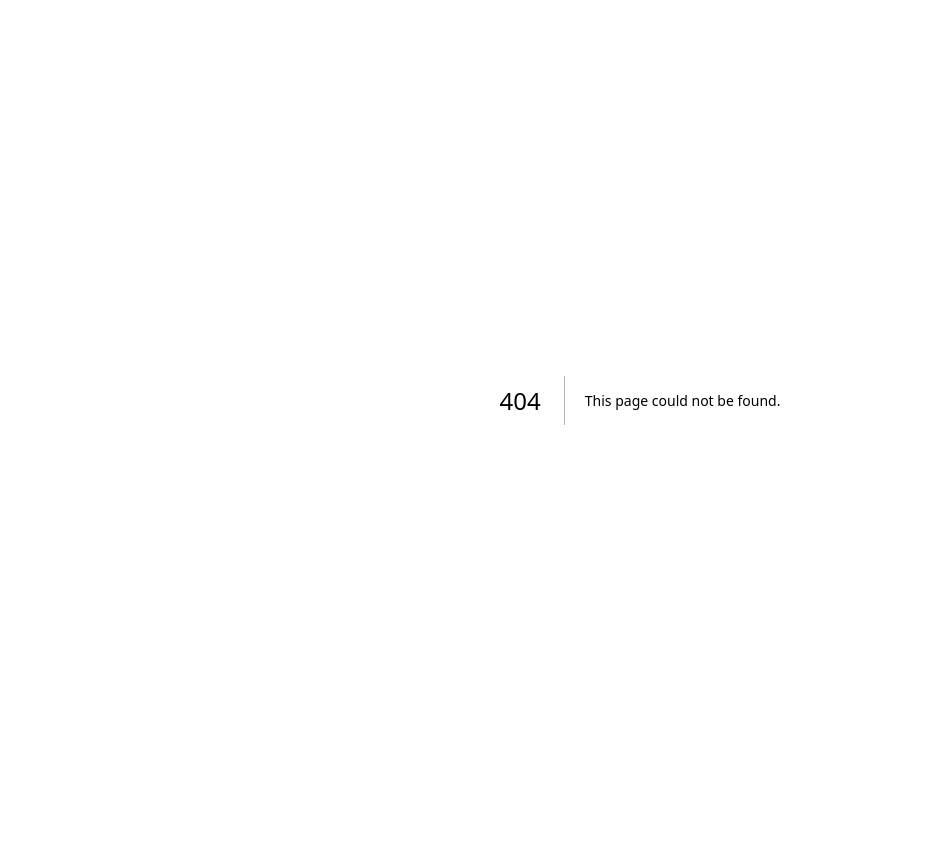
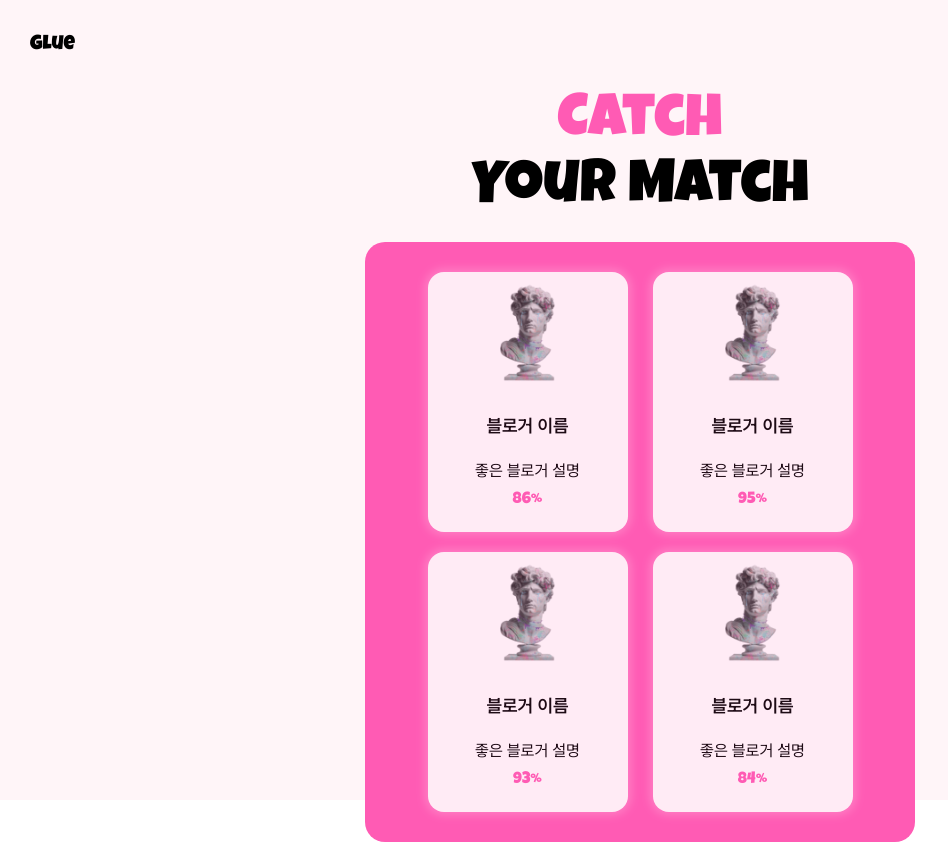
Before and after one commit to yeyounging/glue-fe, a Next.js app: page /match in a window 1280 px wide. Before the commit this address had no page. Shown: the whole page, without its empty margins (0-948 px from the left). Before the commit the page ends 800 px from the top, so only its background shows below. Built offline with nearby package versions, Linux system fonts and the light colour scheme.

Commit message:
feat: 매칭 페이지 구현

```diff
--- a/src/app/globals.css
+++ /dev/null
@@ -1,43 +0,0 @@
-@tailwind base;
-@tailwind components;
-@tailwind utilities;
-
-body {
-  color: rgb(var(--foreground-rgb));
-  background: linear-gradient(
-      to bottom,
-      transparent,
-      rgb(var(--background-end-rgb))
-    )
-    rgb(var(--background-start-rgb));
-}
-
-@layer utilities {
-  .text-balance {
-    text-wrap: balance;
-  }
-}
-
-.absolute-background-drawing {
-  position: absolute;
-
-  top: -10px;
-  left: 50%;
-
-  transform: translate(-50%, -10px);
-  z-index: -1;
-}
-
-.text-shadow-primary:hover {
-  filter: drop-shadow(0 0 0.75rem #f08d53);
-}
-
-.text-overflow {
-  text-overflow: ellipsis;
-  overflow: hidden;
-  word-break: break-word;
-
-  display: -webkit-box;
-  -webkit-line-clamp: 4;
-  -webkit-box-orient: vertical;
-}
--- /dev/null
+++ b/src/app/match/layout.tsx
@@ -0,0 +1,28 @@
+import type { Metadata } from 'next';
+import { ReactNode } from 'react';
+import Link from 'next/link';
+import { Nav, PortalContainer } from '@/components/Common';
+
+export const metadata: Metadata = {
+  title: '매치',
+  description: 'Glue, The Blog Playground!',
+};
+
+export default function MatchLayout({
+  children,
+}: Readonly<{
+  children: ReactNode;
+}>) {
+  return (
+    <main className="w-full h-full bg-[#FFF5F8]">
+      <Nav>
+        <Link href="/" className="text-20 font-luckiest">
+          Glue
+        </Link>
+        <PortalContainer id="match-portal-container" />
+      </Nav>
+
+      {children}
+    </main>
+  );
+}
--- /dev/null
+++ b/src/app/match/page.tsx
@@ -0,0 +1,88 @@
+'use client';
+
+import { usePortal } from '@/hooks';
+import { NavigationIcons } from '@/components/Common';
+import Card from '@/components/MatchCards/Card';
+import Image from 'next/image';
+import Link from 'next/link';
+
+// FIXME: 더미 데이터 삭제
+const dummyMatches = [
+  {
+    id: 0,
+    name: '블로거 이름',
+    description: '좋은 블로거 설명',
+    matchRate: 86,
+    imageSrc: '/images/1.png',
+  },
+  {
+    id: 1,
+    name: '블로거 이름',
+    description: '좋은 블로거 설명',
+    matchRate: 95,
+    imageSrc: '/images/1.png',
+  },
+  {
+    id: 2,
+    name: '블로거 이름',
+    description: '좋은 블로거 설명',
+    matchRate: 93,
+    imageSrc: '/images/1.png',
+  },
+  {
+    id: 3,
+    name: '블로거 이름',
+    description: '좋은 블로거 설명',
+    matchRate: 84,
+    imageSrc: '/images/1.png',
+  },
+] as const;
+
+export default function Page() {
+  const port = usePortal({ id: 'match-portal-container' });
+
+  return (
+    <section className="w-full relative">
+      {port?.(
+        <div className="flex gap-20">
+          <NavigationIcons />
+        </div>,
+      )}
+
+      <section className="absolute-center w-[550px] top-50 flex flex-col gap-20">
+        <h1 className="font-luckiest text-60 text-center leading-[1.1]">
+          <div className="text-[#FF5BB4]">Catch</div>
+          <div>Your Match</div>
+        </h1>
+
+        <div className="w-full h-[600px] bg-[#FF5BB4] rounded-20 grid grid-cols-2 grid-rows-2 justify-items-center items-center px-50 py-20">
+          {dummyMatches.map(
+            ({ id, name, description, matchRate, imageSrc }) => (
+              <Link key={id} href={`/blog/${id}`}>
+                <Card width="w-200" height="h-260">
+                  <Card.Image>
+                    <Image
+                      src={imageSrc}
+                      fill
+                      objectFit="contain"
+                      alt={`${name} image`}
+                      className="rounded-12"
+                    />
+                  </Card.Image>
+
+                  <Card.Title>{name}</Card.Title>
+
+                  <Card.Description>{description}</Card.Description>
+
+                  <Card.Footer className="text-[#FF5BB4]">
+                    {matchRate}%
+                  </Card.Footer>
+                </Card>
+              </Link>
+            ),
+          )}
+        </div>
+      </section>
+    </section>
+  );
+}
```
